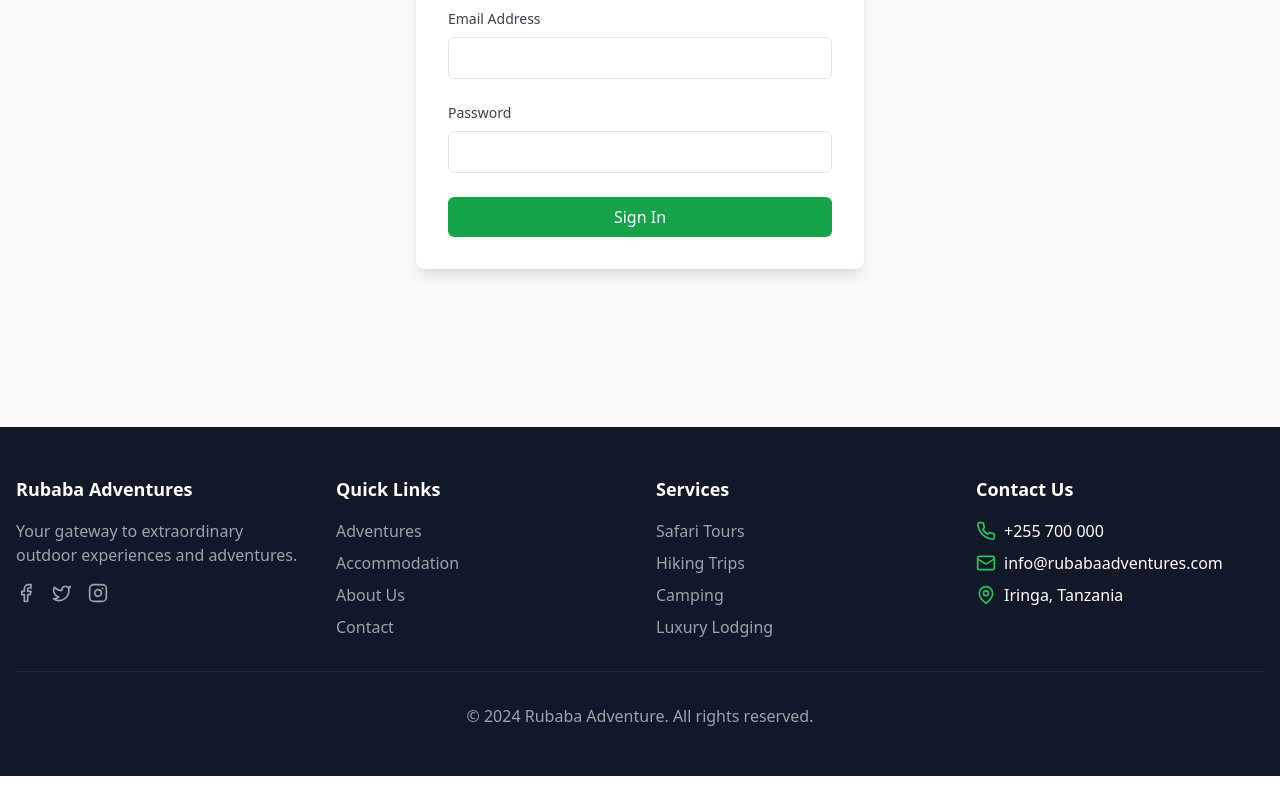
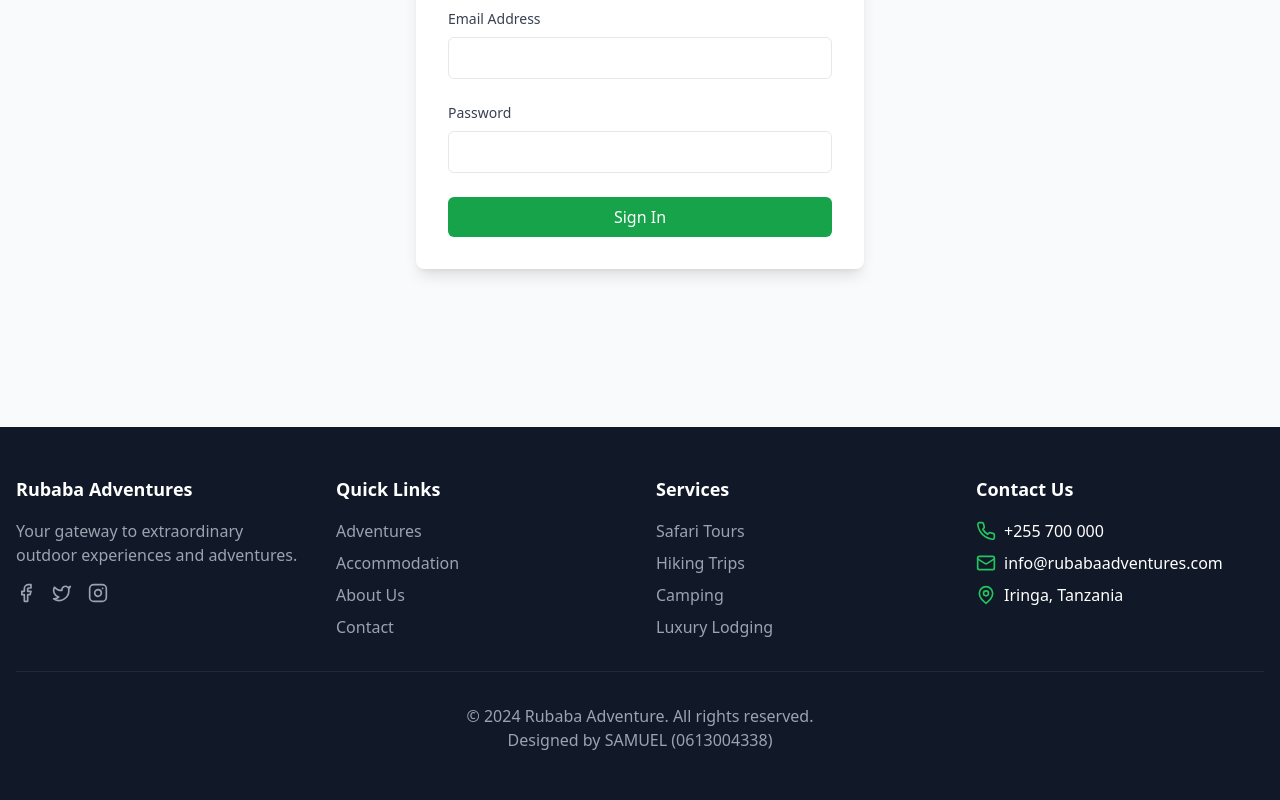
Before and after one commit to SAMW3L/RubabaAdventure, a React (Vite) app: page /admin/login in a window 1280 px wide. Shown: the part 373-1173 px from the top of the page. Before the commit the page ends 1149 px from the top, so only its background shows below. Built offline with nearby package versions, Linux system fonts and the light colour scheme.

Commit message:
Update Footer.tsx

```diff
--- a/src/components/Footer.tsx
+++ b/src/components/Footer.tsx
@@ -64,6 +64,7 @@ function Footer() {
 
         <div className="border-t border-gray-800 mt-8 pt-8 text-center text-gray-400">
           <p>&copy; {new Date().getFullYear()} Rubaba Adventure. All rights reserved.</p>
+          <p> Designed by SAMUEL (0613004338)</p>
         </div>
       </div>
     </footer>
```
